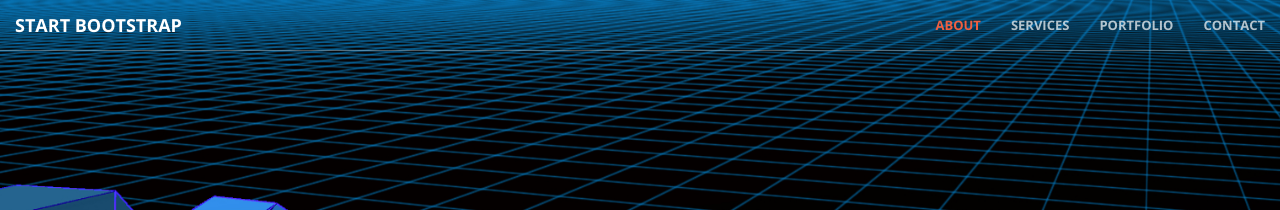
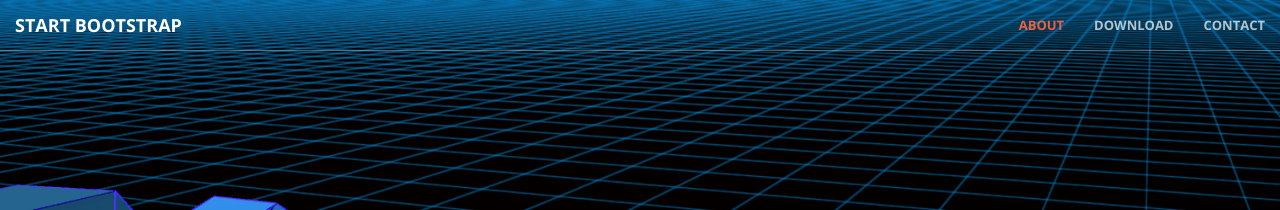
Before and after one commit to JeanBombeur45/Synth-Patrol, a Jekyll site: the page built from index.html, in a window 1280 px wide. Shown: the top 210 px of the page. Built offline with Jekyll 4.4.1, drawn with Linux system fonts in a browser that asks for light colours.

Commit message:
Update nav.html

```diff
--- a/_includes/nav.html
+++ b/_includes/nav.html
@@ -18,10 +18,7 @@
                     <a class="page-scroll" href="#about">About</a>
                 </li>
                 <li>
-                    <a class="page-scroll" href="#services">Services</a>
-                </li>
-                <li>
-                    <a class="page-scroll" href="#portfolio">Portfolio</a>
+                    <a class="page-scroll" href="#aside">Download</a>
                 </li>
                 <li>
                     <a class="page-scroll" href="#contact">Contact</a>
```
